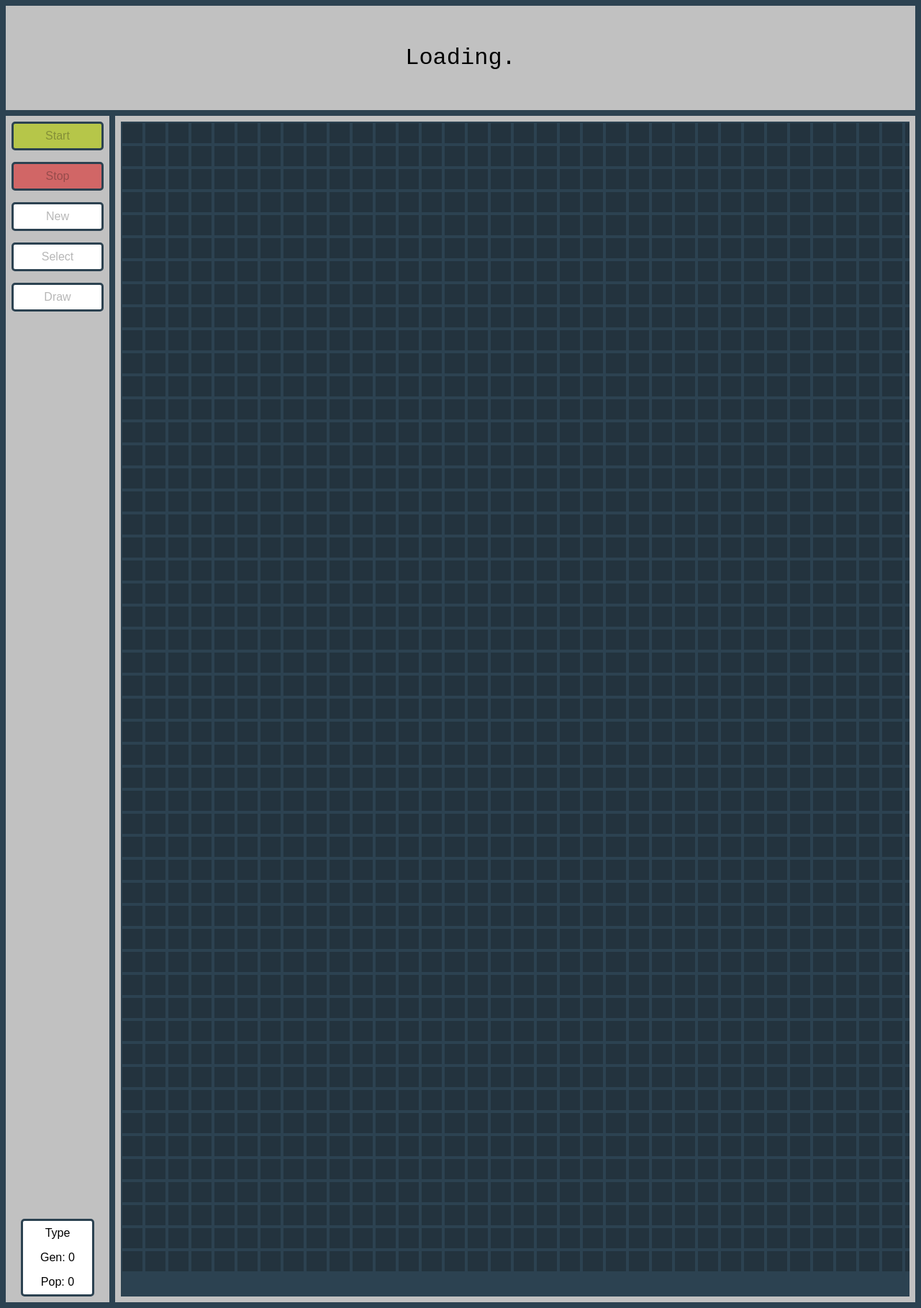
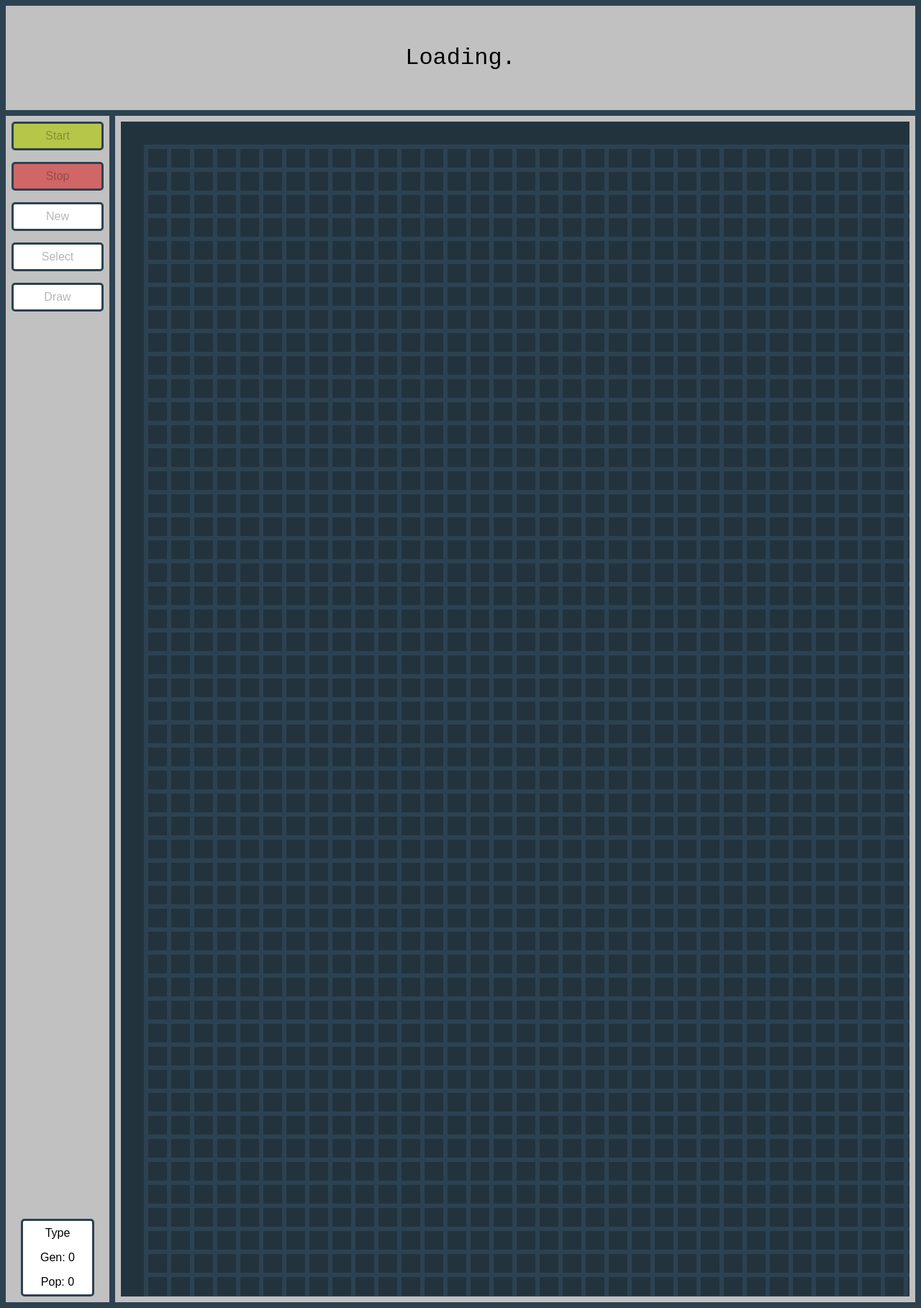
Before and after one commit to hectic4491/Web-Game-of-Life, a Flask app: page / in a window 1280 px wide. Shown: the whole page at 72% size. Run offline with Flask 3, Linux system fonts and the light colour scheme; data that the repository does not hold is empty; some libraries are stand-ins or nearby versions.

Commit message:
Cleaning up some UX features

```diff
--- a/static/scripts/move-grid.js
+++ b/static/scripts/move-grid.js
@@ -4,6 +4,7 @@
 //TODO: work on maximum grid position to prevent infinite scrolling.
 //FIXME: the grid should maybe move more smoothly.
 
+const gridFrame = document.getElementById('grid-frame');
 const grid = document.getElementById('grid');
 
 let gridPosition = { top: 0, left: 0 };
@@ -12,12 +13,30 @@ let gridPosition = { top: 0, left: 0 };
 
 function panGrid(dx, dy) {
   // the panning functionality.
-  gridPosition.left += dx;
-  gridPosition.top += dy;
+  let newLeft = gridPosition.left + dx;
+  let newTop = gridPosition.top + dy;
 
-  // the style attributes being modified.
-  grid.style.left = `${gridPosition.left}px`;
-  grid.style.top = `${gridPosition.top}px`;
+  // Get the border width of the grid
+  const borderWidth = parseInt(window.getComputedStyle(grid).borderWidth);
+
+  // Boundary Checks
+  const maxLeft = 0;
+  const maxTop = 0;
+  const minLeft = gridFrame.clientWidth - grid.clientWidth - 2 * borderWidth;
+  const minTop = gridFrame.clientHeight - grid.clientHeight - 2 * borderWidth;
+
+  // Ensure the new position is within boundaries
+  if (newLeft > maxLeft) newLeft = maxLeft;
+  if (newTop > maxTop) newTop = maxTop;
+  if (newLeft < minLeft) newLeft = minLeft;
+  if (newTop < minTop) newTop = minTop;
+
+  // Update the grid position
+  gridPosition.left = newLeft;
+  gridPosition.top = newTop;
+
+  // Apply the new position
+  grid.style.transform = `translate(${gridPosition.left}px, ${gridPosition.top}px)`;
 }
 
 // Accessing buttons and giving them event listeners.
@@ -59,19 +78,3 @@ function handleKeyPresses() {
       panGrid(0, -16);
   }
 }
-
-
-//Notes**
-
-/**
- * The gridPosition object is used to keep track of the grid's position.
- * We keep track of the top and left positions. When those are at 0, the
- * grid is at it's upper left most corner. To traverse down or right
- * across the grid, we add increments of 16px.
- *
- * Therefore, if the change in position should yield either a negative
- * top or left value, then if we wanted to prevent infinite moving into
- * that direction, we should prevent the grid from moving further left
- * or right. We need a max value of the positive left (right) and
- * positive top (down) to prevent infinite scrolling in the other
- * directions.*/
--- a/static/scripts/ux-design.js
+++ b/static/scripts/ux-design.js
@@ -4,10 +4,11 @@ const cells = document.querySelectorAll('.cell');
 
 cells.forEach(cell => {
   cell.addEventListener('mouseover', function() {
-    cell.style.transform = 'scale(0.65)';
+    cell.style.border = '5px solid var(--color-white)';
   });
 
   cell.addEventListener('mouseout', function() {
-    cell.style.transform = 'scale(1)';
+    cell.style.scale = '1';
+    cell.style.border = '3px solid var(--color-control-border)';
   });
 });
--- a/static/styles.css
+++ b/static/styles.css
@@ -7,6 +7,8 @@
 	--color-page-border: #2C4251;
 	--color-control-border: #2C4251;
 	--color-dead-cell: #23333e;
+	--simulation-columns: 90;
+	--simulation-rows: 50;
 }
 
 body {
@@ -171,10 +173,14 @@ body {
 	position: relative;
 	top: 0;
 	left: 0;
+	width: calc(var(--simulation-columns) * 32px);
+	height: calc(var(--simulation-rows) * 32px);
+	border: 32px solid var(--color-dead-cell);
+	padding: 3px;
 	/*This is for the Simulation*/
 	display: grid;
-	grid-template-rows: repeat(50, 32px);
-	grid-template-columns: repeat(90, 32px);
+	grid-template-rows: repeat(var(--simulation-rows), 32px);
+	grid-template-columns: repeat(var(--simulation-columns), 32px);
 	/*This is to center the gridCells*/
 	justify-content: start;
 	align-items: start;
@@ -185,19 +191,18 @@ body {
 .cell {
 	background-color: var(--color-dead-cell);
 	position: relative;
-	width: 28px;
-	height: 28px;
-	border: 2px solid var(--color-control-border);
+	width: 32px;
+	height: 32px;
+	border: 3px solid var(--color-control-border);
 	transition: transform 0.1s ease-in-out;
+	transform-origin: center;
+	box-sizing: border-box;
 }
 
 .cellAlive {
 	background-color: var(--color-start-button);
-	width: 28px;
-	height: 28px;
-	border: 2px solid var(--color-control-border);
 }
 
 .cell:hover {
-	transform: scale(0.65);
+	transform: scale(0.8);
 }
```
